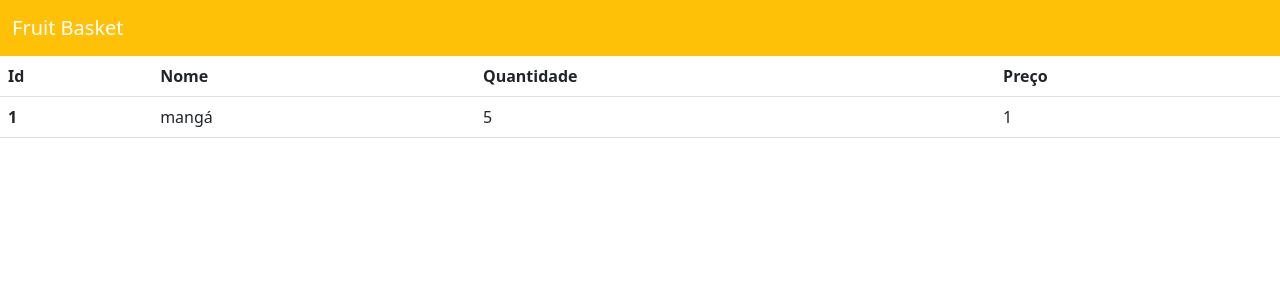
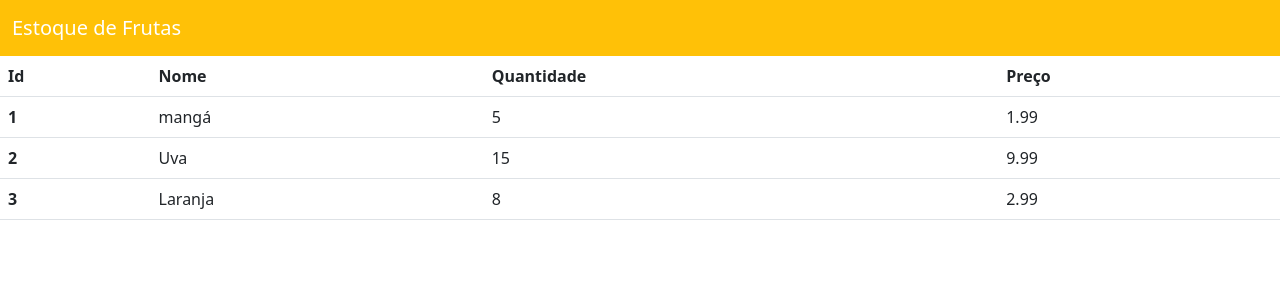
Before and after one commit to FabioCoelho27/fruit, an Angular app: page /fruits/home in a window 1280 px wide. Shown: the top 300 px of the page. Built offline with nearby package versions, Linux system fonts and the light colour scheme; data requests are answered from the project's data file.

Commit message:
Create component create fruit

```diff
--- a/db.json
+++ b/db.json
@@ -4,7 +4,19 @@
     "id": 1,
     "name": "mangá",
     "quantity": 5,
-    "price": 1.00
+    "price": 1.99
+  },
+  {
+    "id": 2,
+    "name": "Uva",
+    "quantity": 15,
+    "price": 9.99
+  },
+  {
+    "id": 3,
+    "name": "Laranja",
+    "quantity": 8,
+    "price": 2.99
   }
  ]
 }
--- a/src/app/app.component.html
+++ b/src/app/app.component.html
@@ -1,6 +1,6 @@
 <nav class="navbar navbar-expand-lg navbar-dark bg-warning">
   <div class="container-fluid">
-    <a class="navbar-brand" href="#">Fruit Basket</a>
+    <a class="navbar-brand" href="#">Estoque de Frutas</a>
     <button class="navbar-toggler" type="button" data-bs-toggle="collapse" data-bs-target="#navbarSupportedContent" aria-controls="navbarSupportedContent" aria-expanded="false" aria-label="Toggle navigation">
       <span class="navbar-toggler-icon"></span>
     </button>
--- /dev/null
+++ b/src/app/fruits/create/create.component.html
@@ -0,0 +1 @@
+<p>create works!</p>
--- /dev/null
+++ b/src/app/fruits/create/create.component.ts
@@ -0,0 +1,15 @@
+import { Component, OnInit } from '@angular/core';
+
+@Component({
+  selector: 'app-create',
+  templateUrl: './create.component.html',
+  styleUrls: ['./create.component.css']
+})
+export class CreateComponent implements OnInit {
+
+  constructor() { }
+
+  ngOnInit(): void {
+  }
+
+}
--- a/src/app/fruits/fruits.module.ts
+++ b/src/app/fruits/fruits.module.ts
@@ -3,11 +3,13 @@ import { CommonModule } from '@angular/common';
 
 import { FruitsRoutingModule } from './fruits-routing.module';
 import { HomeComponent } from './home/home.component';
+import { CreateComponent } from './create/create.component';
 
 
 @NgModule({
   declarations: [
-    HomeComponent
+    HomeComponent,
+    CreateComponent
   ],
   imports: [
     CommonModule,
```
Also changed, not shown: src/app/fruits/create/create.component.css (added), 1 other file (tests, documents, lock files or other folders).
